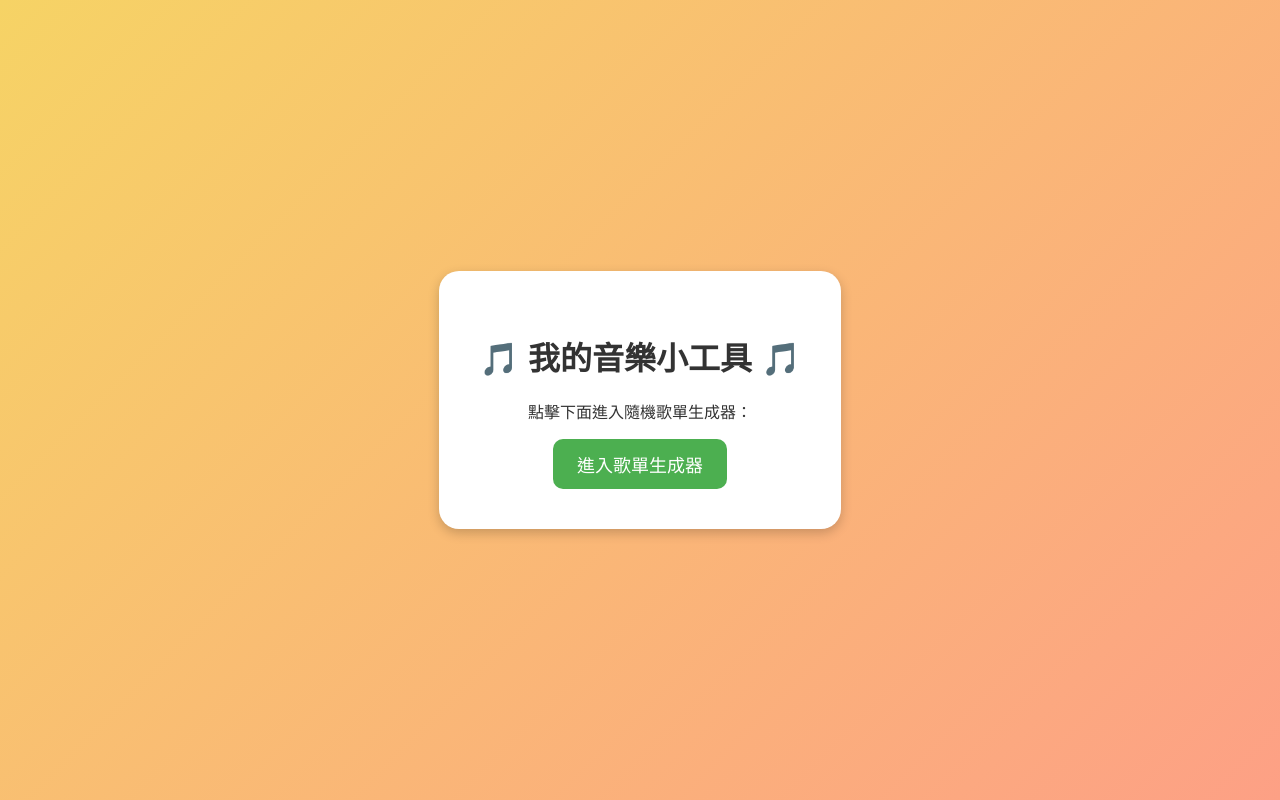
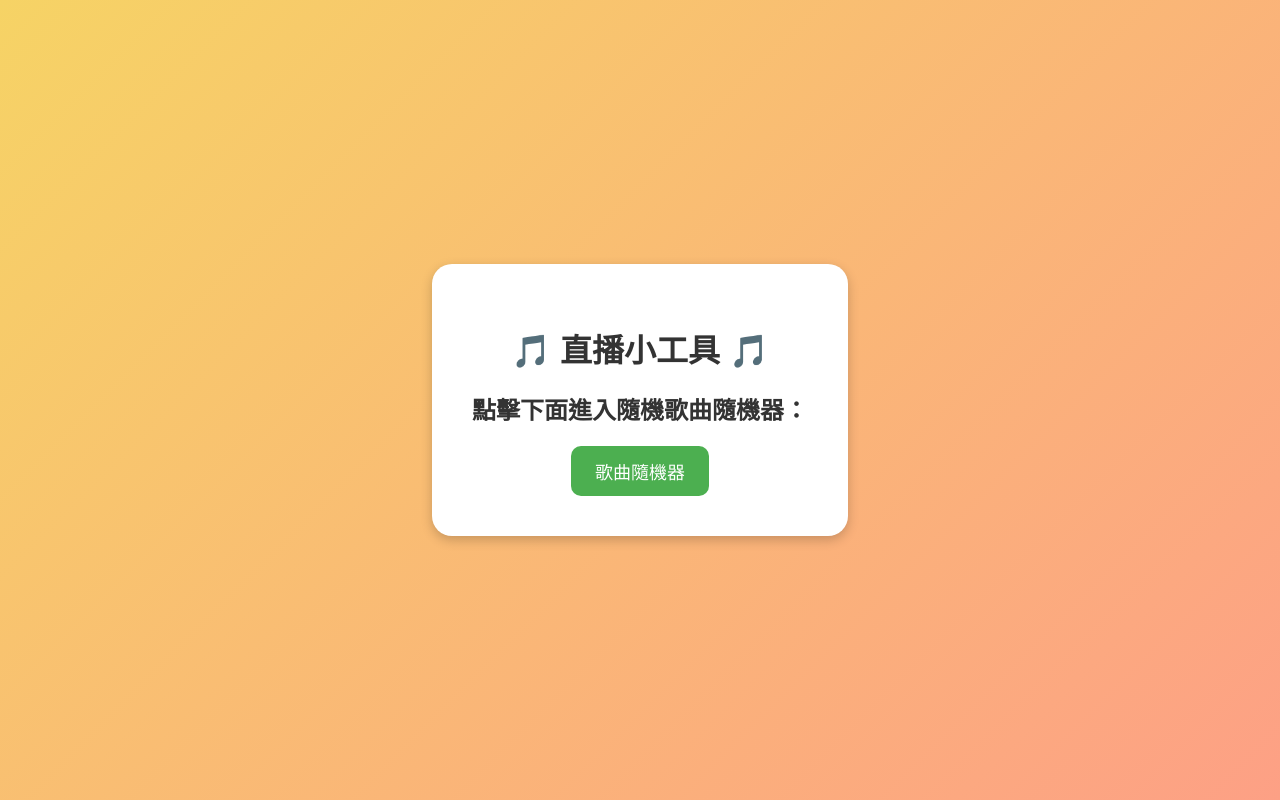
Before and after one commit to Tun5765/Random-Songlis, a plain HTML site: page index.html in a window 1280 px wide. Drawn offline with Linux system fonts and the light colour scheme.

Commit message:
Update index.html
更新

```diff
--- a/index.html
+++ b/index.html
@@ -3,7 +3,7 @@
 <head>
   <meta charset="UTF-8">
   <meta name="viewport" content="width=device-width, initial-scale=1.0">
-  <title>我的首頁</title>
+  <title>直播小工具</title>
   <style>
     body {
       font-family: "Microsoft JhengHei", sans-serif;
@@ -42,9 +42,10 @@
 </head>
 <body>
   <div class="container">
-    <h1>🎵 我的音樂小工具 🎵</h1>
-    <p>點擊下面進入隨機歌單生成器：</p>
-    <a href="randomsonglis.html">進入歌單生成器</a>
+    <h1>🎵 直播小工具 🎵</h1>
+    <h2>點擊下面進入隨機歌曲隨機器：</h2>
+    <a href="randomsonglis.html">歌曲隨機器</a>
+
   </div>
 </body>
 </html>
```
